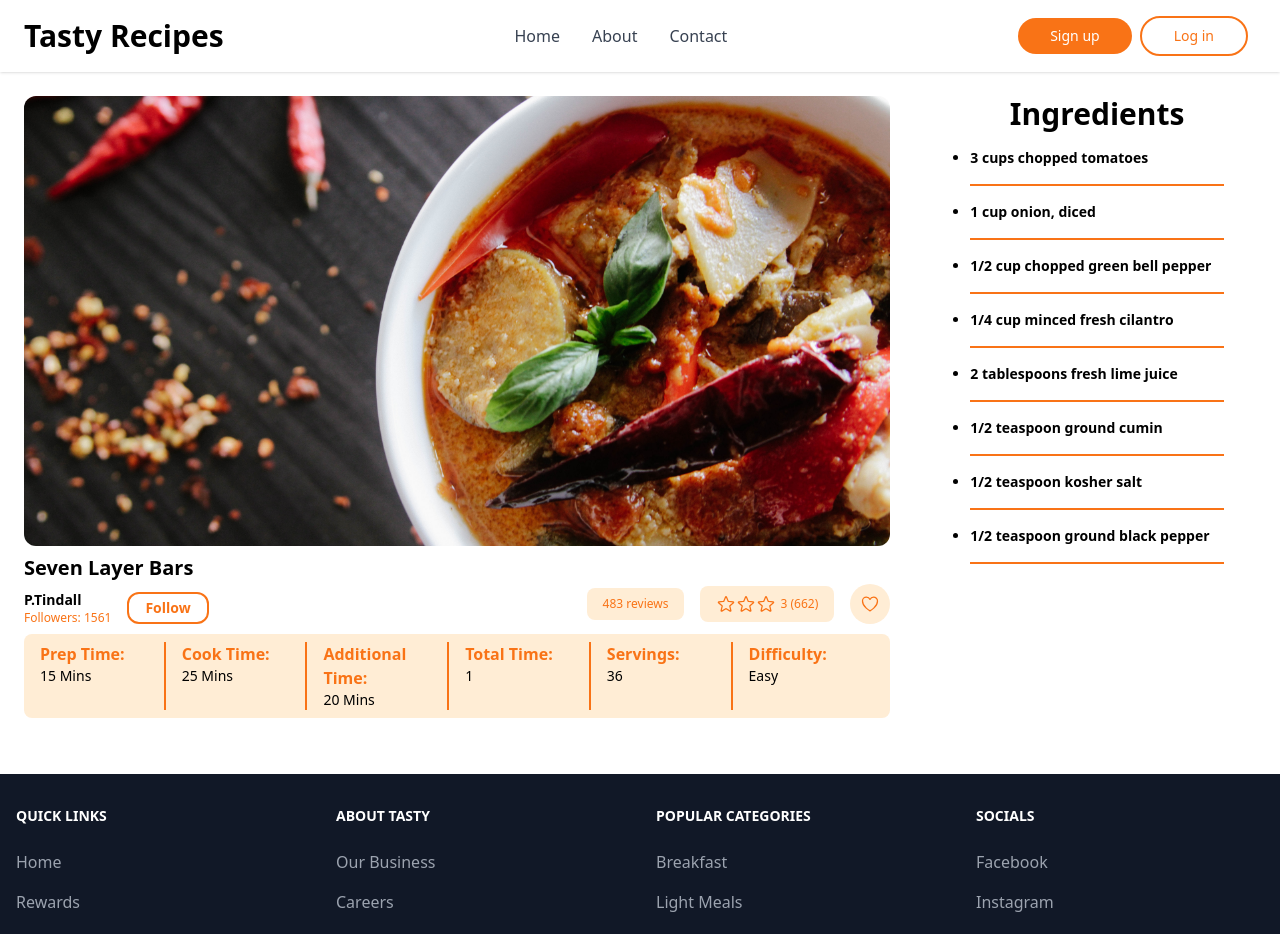
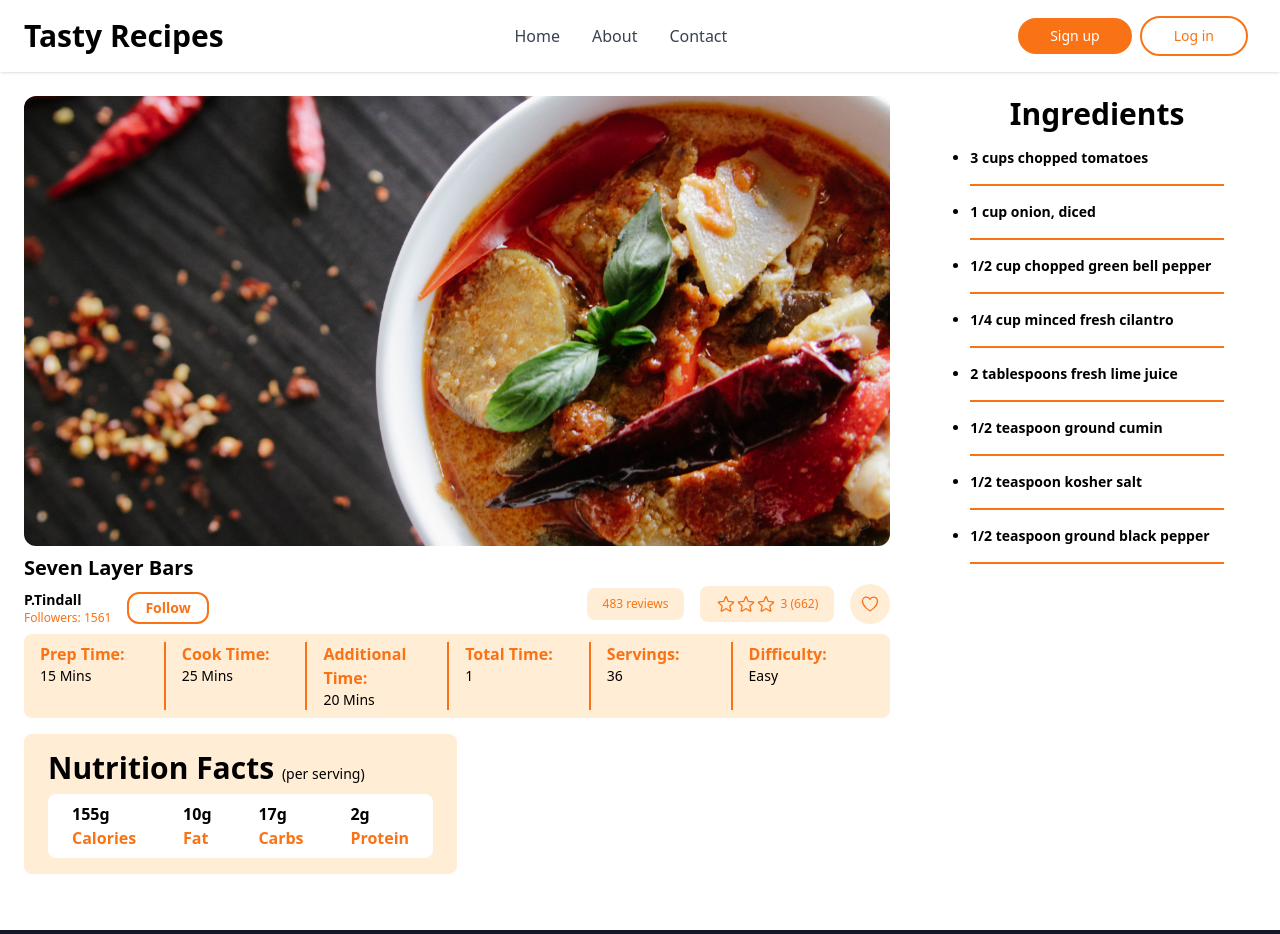
Before and after one commit to Jon-Felipe/Tasty-React, a React (Vite) app: page /recipe/1 in a window 1280 px wide. Shown: the top 934 px of the page. Built offline with nearby package versions, Linux system fonts and the light colour scheme.

Commit message:
nutrition facts

```diff
--- a/src/pages/SingleRecipe.tsx
+++ b/src/pages/SingleRecipe.tsx
@@ -100,7 +100,38 @@ const SingleRecipe = () => {
             </p>
           </div>
         </section>
+        <section className='bg-orange-100 px-6 py-4 rounded-lg mt-4 md:w-2/3 lg:w-1/2'>
+          <h1 className='text-3xl font-bold'>
+            Nutrition Facts{' '}
+            <span className='text-sm font-medium'>(per serving)</span>
+          </h1>
+          <div className='flex items-center justify-between bg-white px-6 py-2 rounded-lg mt-2'>
+            <div>
+              <h3 className='font-semibold'>
+                {recipe?.nutrition_facts.calories}g
+              </h3>
+              <p className='text-orange-500 font-bold'>Calories</p>
+            </div>
+            <div>
+              <h3 className='font-semibold'>{recipe?.nutrition_facts.fat}g</h3>
+              <p className='text-orange-500 font-bold'>Fat</p>
+            </div>
+            <div>
+              <h3 className='font-semibold'>
+                {recipe?.nutrition_facts.carbs}g
+              </h3>
+              <p className='text-orange-500 font-bold'>Carbs</p>
+            </div>
+            <div>
+              <h3 className='font-semibold'>
+                {recipe?.nutrition_facts.protein}g
+              </h3>
+              <p className='text-orange-500 font-bold'>Protein</p>
+            </div>
+          </div>
+        </section>
       </section>
+      {/* Ingredients */}
       <section className='md:col-span-2'>
         <article>
           <h1 className='text-center text-3xl font-bold'>Ingredients</h1>
```
